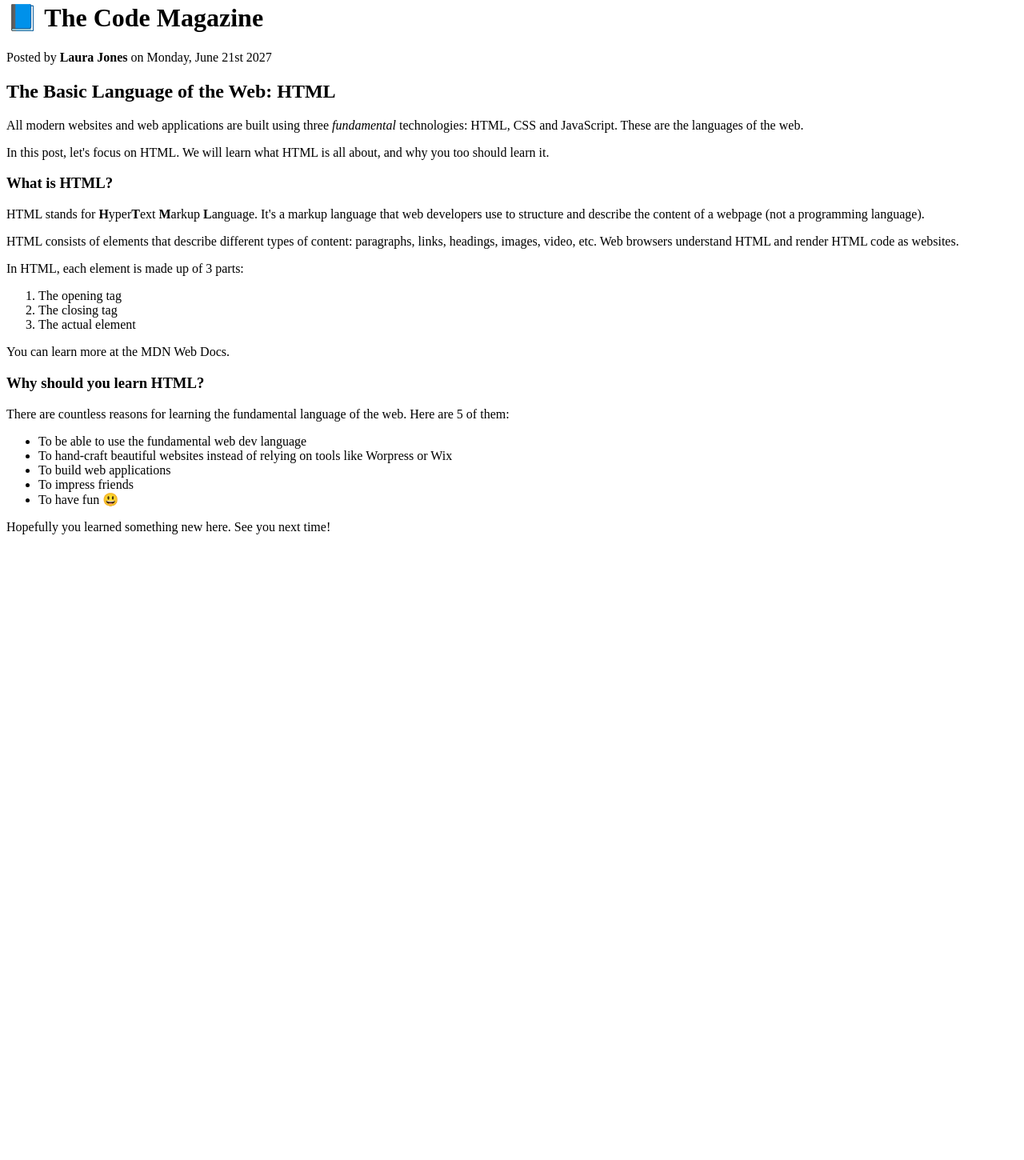
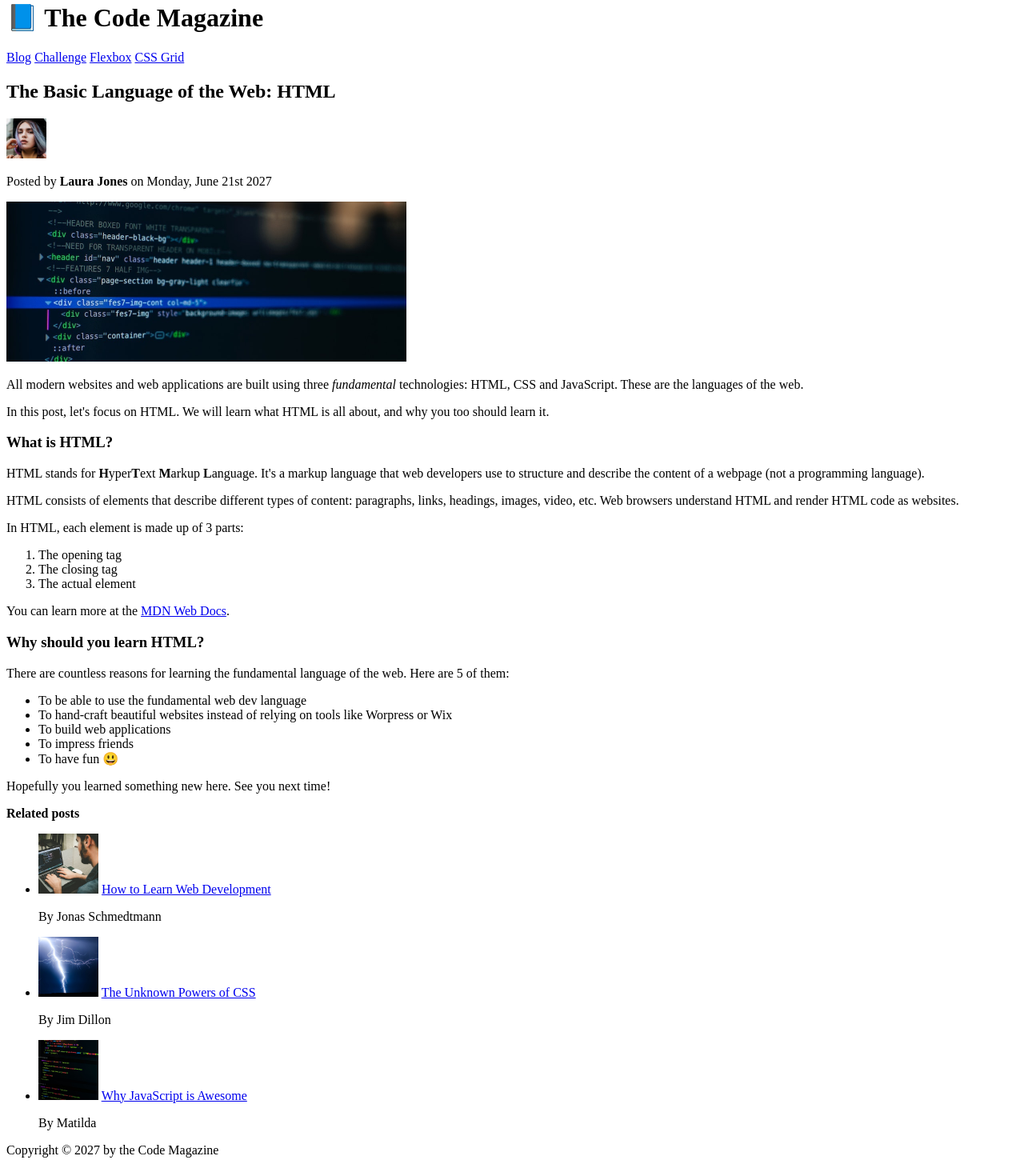
Before and after one commit to Bren12/HTML-Bootcamp, a plain HTML site: page 2. Fundamentals/index.html in a window 1280 px wide. Shown: the part 18-1468 px from the top of the page at 80% size. Before the commit the page ends 800 px from the top, so only its background shows below. Drawn offline with Linux system fonts and the light colour scheme.

Commit message:
section 2 - challenge

```diff
--- a/2. Fundamentals/index.html
+++ b/2. Fundamentals/index.html
@@ -1,7 +1,8 @@
 <!DOCTYPE html>
 
-<html>
+<html lang="en">
   <head>
+    <meta charset="UTF-8" />
     <title>The Basic Language of the Web: HTML</title>
   </head>
 
@@ -15,11 +16,37 @@
     <h6>The Basic Language of the Web: HTML</h6>
     -->
 
+    <header>
       <h1>📘 The Code Magazine</h1>
+
+      <nav>
+        <a href="blog.html">Blog</a>
+        <a href="challenge.html">Challenge</a>
+        <a href="#">Flexbox</a>
+        <a href="#">CSS Grid</a>
+      </nav>
+    </header>
+
+    <article>
+      <header>
+        <h2>The Basic Language of the Web: HTML</h2>
+
+        <img
+          src="img/laura-jones.jpg"
+          alt="Image of the author"
+          width="50"
+          height="50"
+        />
 
         <p>Posted by <strong>Laura Jones</strong> on Monday, June 21st 2027</p>
 
-    <h2>The Basic Language of the Web: HTML</h2>
+        <img
+          src="img/post-img.jpg"
+          alt="HTML code on a screen"
+          width="500"
+          height="200"
+        />
+      </header>
 
       <p>
         All modern websites and web applications are built using three
@@ -37,9 +64,9 @@
 
       <p>
         HTML stands for <strong>H</strong>yper<strong>T</strong>ext
-      <strong>M</strong>arkup <strong>L</strong>anguage. It's a markup language
-      that web developers use to structure and describe the content of a webpage
-      (not a programming language).
+        <strong>M</strong>arkup <strong>L</strong>anguage. It's a markup
+        language that web developers use to structure and describe the content
+        of a webpage (not a programming language).
       </p>
 
       <p>
@@ -56,7 +83,14 @@
         <li>The actual element</li>
       </ol>
 
-    <p>You can learn more at the MDN Web Docs.</p>
+      <p>
+        You can learn more at the
+        <a
+          href="https://developer.mozilla.org/en-US/docs/Web/HTML"
+          target="_blank"
+          >MDN Web Docs</a
+        >.
+      </p>
 
       <h3>Why should you learn HTML?</h3>
 
@@ -76,7 +110,46 @@
         <li>To have fun 😃</li>
       </ul>
 
-    Hopefully you learned something new here. See you next time!
+      <p>Hopefully you learned something new here. See you next time!</p>
+    </article>
+
+    <aside>
+      <p>
+        <strong>Related posts</strong>
+      </p>
+
+      <ul>
+        <li>
+          <img
+            src="img/related-1.jpg"
+            alt="Person coding in a computer"
+            width="75"
+            height="75"
+          />
+          <a href="#">How to Learn Web Development</a>
+          <p>By Jonas Schmedtmann</p>
+        </li>
+
+        <li>
+          <img src="img/related-2.jpg" alt="Lightning" width="75" height="75" />
+          <a href="#">The Unknown Powers of CSS</a>
+          <p>By Jim Dillon</p>
+        </li>
+
+        <li>
+          <img
+            src="img/related-3.jpg"
+            alt="JavaScript code"
+            width="75"
+            height="75"
+          />
+          <a href="#">Why JavaScript is Awesome</a>
+          <p>By Matilda</p>
+        </li>
+      </ul>
+    </aside>
+
+    <footer>Copyright &copy; 2027 by the Code Magazine</footer>
   </body>
 </html>
 
```
Also changed, not shown: 2. Fundamentals/blog.html (added, +11 -0 lines), 2. Fundamentals/challenge.html (added, +42 -0 lines), 2. Fundamentals/content.txt (deleted), 2. Fundamentals/img/challenges.jpg (renamed from 2. Fundamentals/challenges.jpg), 2. Fundamentals/img/laura-jones.jpg (renamed from 2. Fundamentals/laura-jones.jpg), 2. Fundamentals/img/post-img.jpg (renamed from 2. Fundamentals/post-img.jpg), 2. Fundamentals/img/related-1.jpg (renamed from 2. Fundamentals/related-1.jpg), 2. Fundamentals/img/related-2.jpg (renamed from 2. Fundamentals/related-2.jpg), 2. Fundamentals/img/related-3.jpg (renamed from 2. Fundamentals/related-3.jpg). Lines whose indentation alone changed are shown as unchanged.
